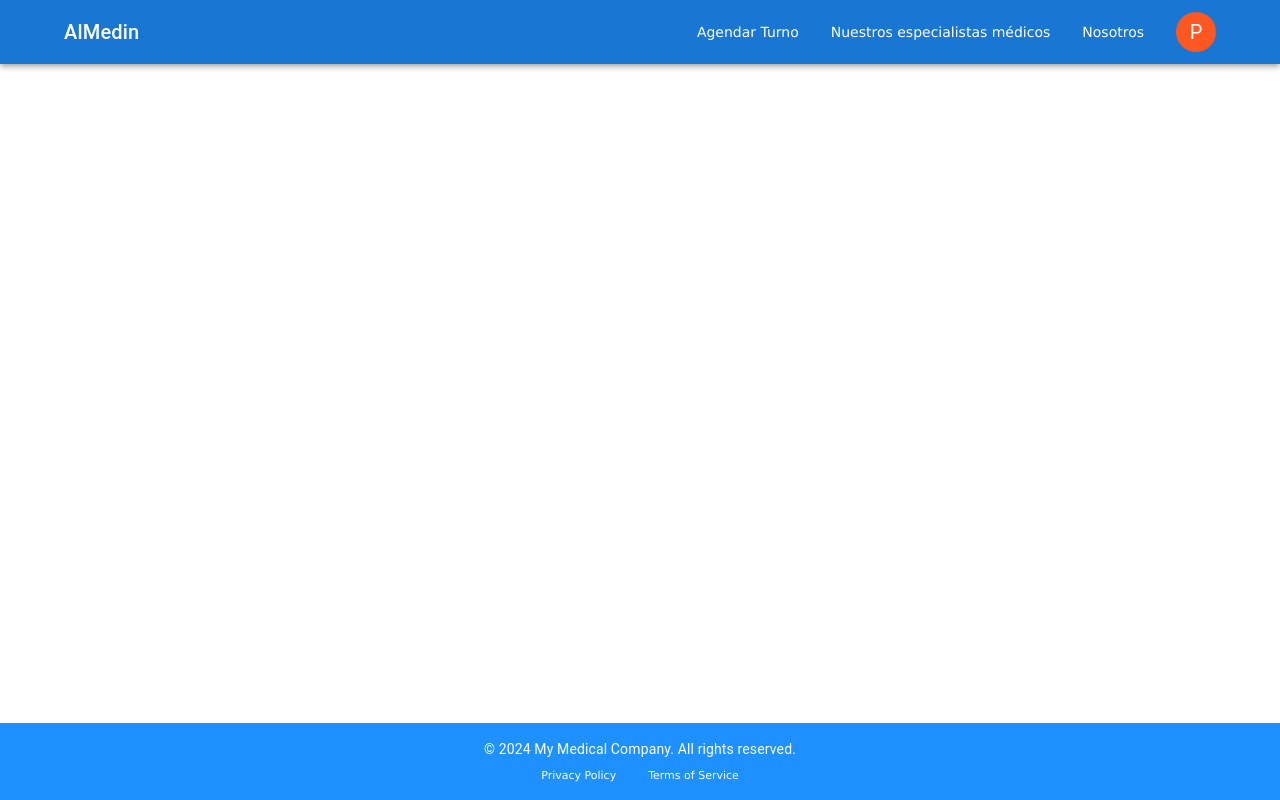
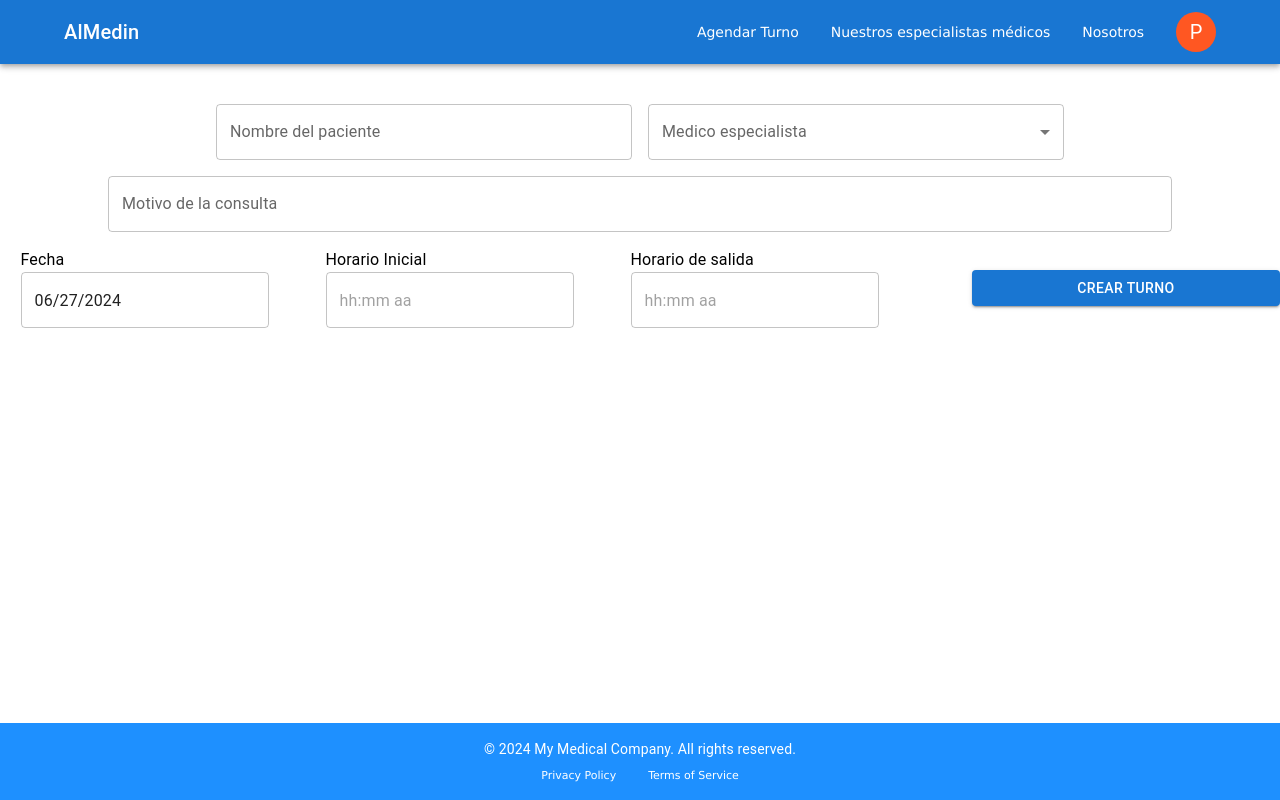
Before and after one commit to FreakySL/UMSA-GRUPO4-Front, a React (Vite) app in the folder npm-project-front/: page /agendar-turno in a window 1280 px wide. Built offline with nearby package versions, Linux system fonts and the light colour scheme.

Commit message:
Adding appointment page form

```diff
--- a/npm-project-front/src/App.tsx
+++ b/npm-project-front/src/App.tsx
@@ -3,15 +3,19 @@ import './App.css'
 import Footer from './components/Footer'
 import Home from './pages/Home'
 import Header from './components/Header'
+import RouterSelector from './routes/Router'
 
 function App() {
 
   return (
     <Router>
       <Header />
-      <Routes>
+      <RouterSelector/>
+
+
+      {/* <Routes>
         <Route path="/" element={<Home />} />
-      </Routes>
+      </Routes> */}
       <Footer />
     </Router>
   )
--- a/npm-project-front/src/components/Header.tsx
+++ b/npm-project-front/src/components/Header.tsx
@@ -32,7 +32,7 @@ const Header: React.FC = () => {
             </Typography>
             <Box display="flex" alignItems="center">
               <nav>
-                <Link href="/" color="inherit" underline="none" sx={{ ml: 2, color: '#fff', mr: 2 }}>
+                <Link href="/agendar-turno" color="inherit" underline="none" sx={{ ml: 2, color: '#fff', mr: 2 }}>
                   Agendar Turno
                 </Link>
                 <Link href="/" color="inherit" underline="none" sx={{ ml: 2, color: '#fff', mr: 2 }}>
--- /dev/null
+++ b/npm-project-front/src/pages/CreateAppointmentForm.tsx
@@ -0,0 +1,123 @@
+import React, { useState } from 'react';
+import {
+  TextField,
+  Button,
+  Grid,
+  MenuItem,
+  FormControl,
+  InputLabel,
+  Select,
+  SelectChangeEvent,
+  Typography,
+} from '@mui/material';
+import "./pages.module.css"
+import { LocalizationProvider } from '@mui/x-date-pickers';
+import { AdapterDayjs } from '@mui/x-date-pickers/AdapterDayjs'
+import { TimePicker } from '@mui/x-date-pickers/TimePicker';
+import dayjs, { Dayjs } from 'dayjs';
+import { DatePicker } from '@mui/x-date-pickers/DatePicker';
+
+const CreateAppointmentForm: React.FC = () => {
+  const [name, setName] = useState<string>('');
+  const [date, setDate] = useState<Dayjs | null>(null);
+  const [doctor, setDoctor] = useState<string>('');
+  const [reason, setReason] = useState<string>('');
+  const [startTime, setStartTime] = React.useState<Dayjs | null>(null);
+
+  const handleSubmit = (event: React.FormEvent) => {
+    event.preventDefault();
+    // Aquí puedes manejar la lógica para enviar los datos del formulario
+    console.log({
+      name,
+      date,
+      doctor,
+      reason,
+    });
+  };
+
+  const handleDoctorChange = (event: SelectChangeEvent<string>) => {
+    setDoctor(event.target.value as string);
+  };
+
+  return (
+    <div className='form-container' style={{marginTop : "40px"}}>
+       <form onSubmit={handleSubmit}>
+        <Grid container spacing={2} justifyContent="center" alignItems="center">
+          <Grid item xs={4}>
+            <TextField
+              label="Nombre del paciente"
+              fullWidth
+              value={name}
+              onChange={(e) => setName(e.target.value)}
+            />
+          </Grid>
+          <Grid item xs={4}>
+            <FormControl fullWidth>
+              <InputLabel>Medico especialista</InputLabel>
+              <Select
+                value={doctor}
+                onChange={handleDoctorChange}
+              >
+                <MenuItem value="Dr. Pérez">Dr. Pérez</MenuItem>
+                <MenuItem value="Dr. García">Dr. García</MenuItem>
+                <MenuItem value="Dra. Martínez">Dra. Martínez</MenuItem>
+                {/* Agrega más médicos según sea necesario */}
+              </Select>
+            </FormControl>
+          </Grid>
+          <Grid item xs={10} container direction="row" justifyContent="center" alignItems="center">
+            <TextField
+              label="Motivo de la consulta"
+              fullWidth
+              value={reason}
+              onChange={(e) => setReason(e.target.value)}
+            />
+          </Grid>
+          <Grid item xs container direction="row" justifyContent="center" alignItems="center">
+            <LocalizationProvider dateAdapter={AdapterDayjs}>
+            <Grid spacing={3} sx={{ minWidth: 305 }}>
+                    <Typography color={'black'}>
+                        Fecha
+                    </Typography>
+                    <DatePicker
+                    value={date}
+                    onChange={setDate}
+                    defaultValue={dayjs()}
+                    views={['year', 'month', 'day']}
+                    />
+                </Grid>
+                <Grid spacing={3} sx={{ minWidth: 305 }}>
+                    <Typography color={'black'}>
+                        Horario Inicial
+                    </Typography>
+                    <TimePicker
+                        value={startTime}
+                        onChange={setStartTime}
+                        referenceDate={dayjs('2022-04-17')}
+                    />
+                </Grid>
+                <Grid spacing={3} sx={{ minWidth: 305 }}>
+                    <Typography color={'black'}>
+                        Horario de salida
+                    </Typography>
+                    <TimePicker
+                        value={startTime}
+                        onChange={setStartTime}
+                        referenceDate={dayjs('2022-04-17')}
+                    />
+                </Grid>
+            </LocalizationProvider>
+          </Grid>
+          <Grid item xs={3} container justifyContent="center" alignItems="center">
+            <Button type="submit" variant="contained" color="primary" fullWidth>
+              Crear Turno
+            </Button>
+          </Grid>
+        </Grid>
+      </form>
+    </div>
+
+  );
+};
+
+export default CreateAppointmentForm;
--- /dev/null
+++ b/npm-project-front/src/pages/pages.module.css
@@ -0,0 +1,3 @@
+.form-container {
+    margin-top: "80px"
+}
--- a/npm-project-front/src/routes/Router.tsx
+++ b/npm-project-front/src/routes/Router.tsx
@@ -2,17 +2,20 @@ import { Routes, Route } from "react-router-dom";
 import AppointementForm from "../pages/AppointmentForm";
 import CancelMedicAppointment from "../pages/CancelMedicAppointment";
 import DocList from "../pages/DocList";
+import Home from "../pages/Home";
 import DownloadRecipe from "../pages/DownloadRecipe";
+import CreateAppointmentForm from "../pages/CreateAppointmentForm";
 
-function Router() {
+function RouterSelector() {
   return (
     <Routes>
-      <Route path="/" element={<AppointementForm />} />
-      <Route path="/page2" element={<CancelMedicAppointment />} />
-      <Route path="/page3" element={<DocList />} />
+      <Route path="/" element={<Home />} />
+      <Route path="/agendar-turno" element={<CreateAppointmentForm />} />
+      <Route path="/cancelar-turno" element={<CancelMedicAppointment />} />
+      <Route path="/consultar-doctores" element={<DocList />} />
       <Route path="*" element={<AppointementForm />} />
     </Routes>
   );
 }
 
-export default Router;
+export default RouterSelector;
```
Also changed, not shown: npm-project-front/package.json (+8 -1 lines), 1 other file (tests, documents, lock files or other folders).
